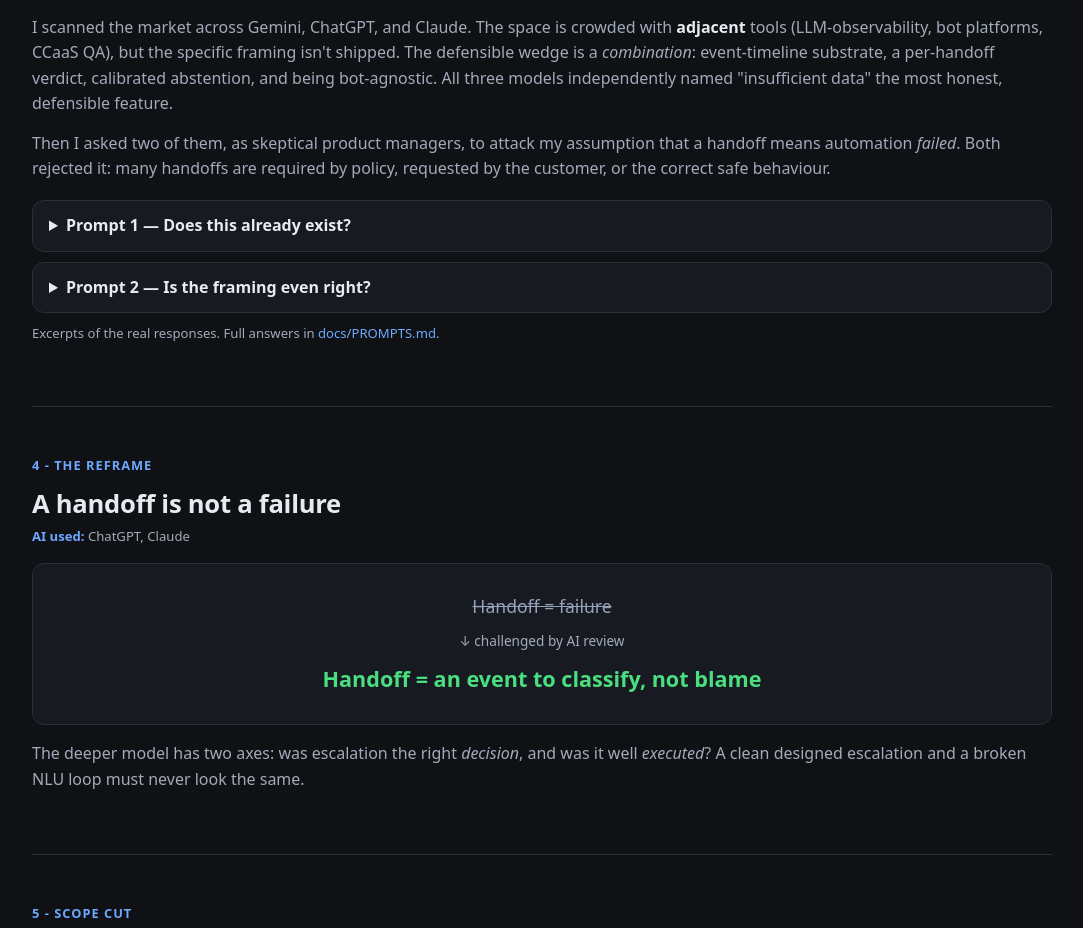
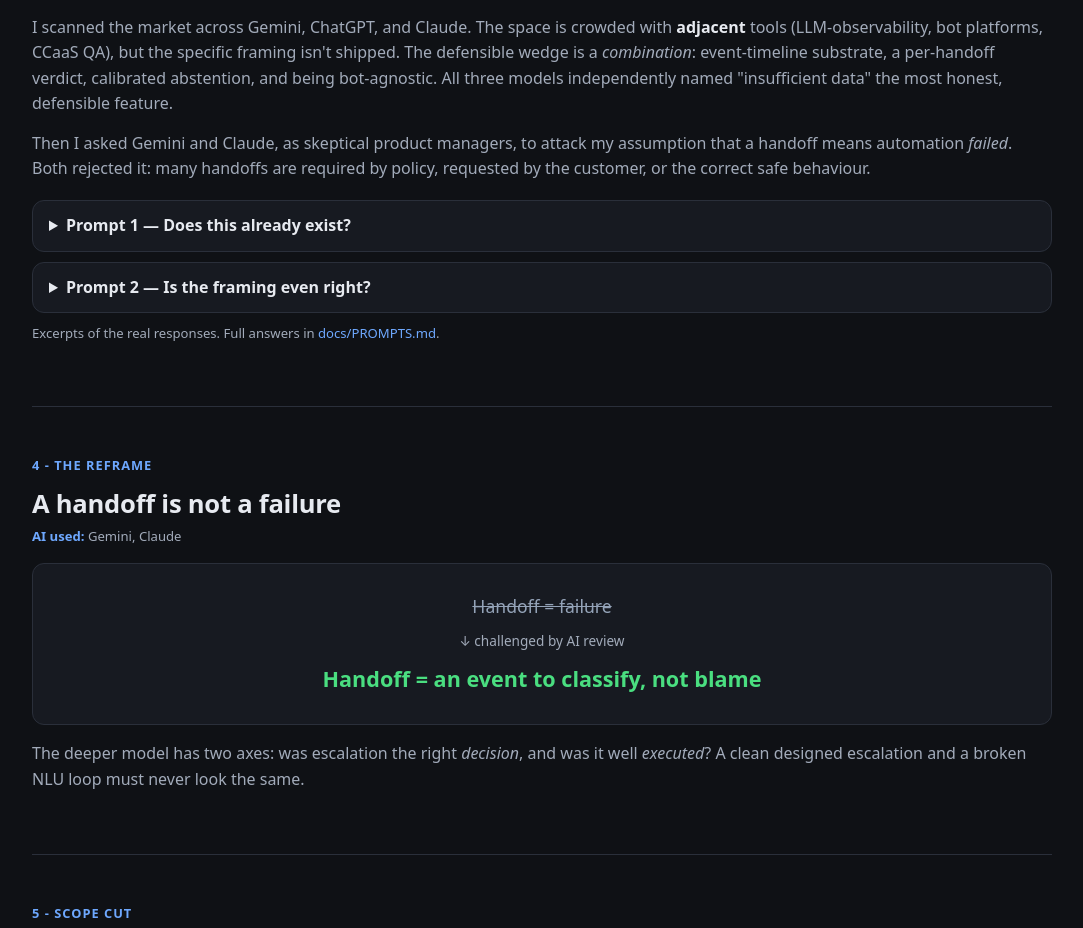
Before and after one commit to erelado/ai-conversation-journey-investigator, a React (Vite) app: page / in a window 1280 px wide. Shown: the part 1220-2148 px from the top of the page, without its empty margins (98-1181 px from the left). Built offline with nearby package versions, Linux system fonts and the light colour scheme.

Commit message:
docs: align model attributions across the AI-challenge section
Reframe prompt was answered by Gemini and Claude; existing-solutions scan by Gemini, ChatGPT, and Claude. Tidy the per-section labels to match.

```diff
--- a/src/App.tsx
+++ b/src/App.tsx
@@ -76,8 +76,9 @@
           defensible feature.
         </p>
         <p>
-          Then I asked two of them, as skeptical product managers, to attack my assumption that a
-          handoff means automation <em>failed</em>. Both rejected it: many handoffs are required by
+          Then I asked Gemini and Claude, as skeptical product managers, to attack my assumption
+          that a handoff means automation <em>failed</em>. Both rejected it: many handoffs are
+          required by
           policy, requested by the customer, or the correct safe behaviour.
         </p>
         <AiChallenge />
@@ -86,7 +87,7 @@
       <section>
         <p className="kicker">4 - The reframe</p>
         <h2>A handoff is not a failure</h2>
-        <AiUsed tools={[{ label: 'ChatGPT' }, { label: 'Claude' }]} />
+        <AiUsed tools={[{ label: 'Gemini' }, { label: 'Claude' }]} />
         <div className="reframe">
           <div className="from">Handoff = failure</div>
           <div className="arrow">↓ challenged by AI review</div>
```
Also changed, not shown: 2 other files (tests, documents, lock files or other folders).
